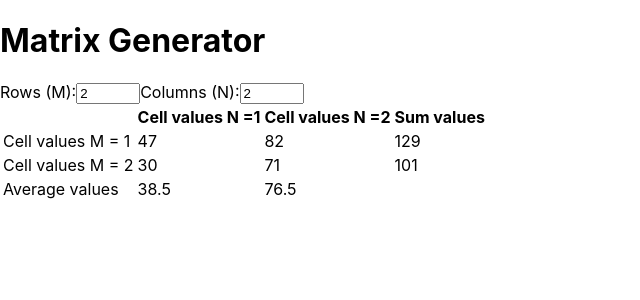
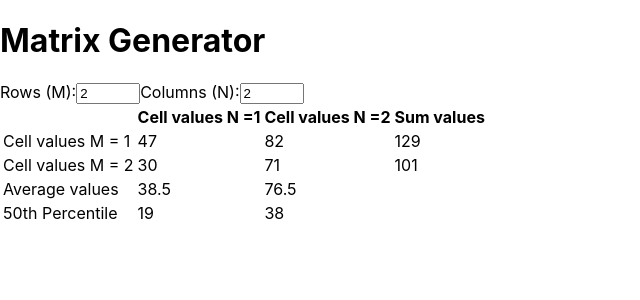
Before and after one commit to onikaChorba/react-matrix-calculator, a React (Create React App) app: page / in a window 1280 px wide. Shown: the top 300 px of the page, without its empty margins (0-640 px from the left). Built offline with nearby package versions, Linux system fonts and the light colour scheme.

Commit message:
possibility increase the value in cell

```diff
--- a/src/components/matrixContext.tsx
+++ b/src/components/matrixContext.tsx
@@ -4,6 +4,7 @@ import { Cell } from "../../types";
 type TMatrixContext = {
   matrix: Cell[][];
   setMatrix: React.Dispatch<React.SetStateAction<Cell[][]>>;
+  updateCellAmount: (rowIndex: number, colIndex: number, amount: number) => void;
 }
 
 const MatrixContext = createContext<TMatrixContext | undefined>(undefined);
@@ -22,8 +23,17 @@ export const MatrixProvider = ({ children }: { children: ReactNode }) => {
 
   const [matrix, setMatrix] = useState<Cell[][]>([]);
 
+  const updateCellAmount = (rowIndex: number, colIndex: number, amount: number) => {
+    setMatrix(prevMatrix => {
+      const newMatrix = [...prevMatrix];
+      const cell = newMatrix[rowIndex][colIndex];
+      newMatrix[rowIndex][colIndex] = { ...cell, amount: cell.amount + amount };
+      return newMatrix;
+    });
+  }
+
   return (
-    <MatrixContext.Provider value={{ matrix, setMatrix }}>
+    <MatrixContext.Provider value={{ matrix, setMatrix, updateCellAmount }}>
       {children}
     </MatrixContext.Provider>
   )
--- a/src/components/matrixRow.tsx
+++ b/src/components/matrixRow.tsx
@@ -1,8 +1,15 @@
 import React from "react"
 import { Cell } from "../../types"
+import { useMatrix } from "./matrixContext.tsx";
 export const MatrixRow = ({ row, rowIndex }: { row: Cell[], rowIndex: number }) => {
 
+  const { updateCellAmount } = useMatrix();
+
   const rowSum = row.reduce((sum, cell) => sum + cell.amount, 0);
+
+  const handleCellClick = (colIndex: number) => {
+    updateCellAmount(rowIndex, colIndex, 1);
+  }
 
   return (
     <>
@@ -10,7 +17,7 @@ export const MatrixRow = ({ row, rowIndex }: { row: Cell[], rowIndex: number })
         <td>Cell values M = {rowIndex + 1}</td>
         {
           row.map((cell, cellIndex) => (
-            <td key={cellIndex}>
+            <td key={cellIndex} onClick={() => handleCellClick(cellIndex)}>
               {cell.amount}
             </td>
           ))
--- a/src/components/matrixTable.tsx
+++ b/src/components/matrixTable.tsx
@@ -10,6 +10,12 @@ export const MatrixTable = () => {
     const sum = column.reduce((acc, value) => acc + value, 0);
     const average = sum / column.length;
     return average;
+  };
+
+  const calculateMedian = (colIndex: number) => {
+    const avarage = calculateAverageColumnsValues(colIndex);
+    const halfavarage = Math.floor(avarage / 2);
+    return halfavarage;
   };
 
   return (
@@ -35,6 +41,12 @@ export const MatrixTable = () => {
             ))}
           </tr>
         )}
+        <tr>
+          <td>50th Percentile</td>
+          {matrix[0]?.map((_, colIndex) => (
+            <td key={colIndex}>{calculateMedian(colIndex)}</td>
+          ))}
+        </tr>
       </tbody>
     </table>
   )
```
